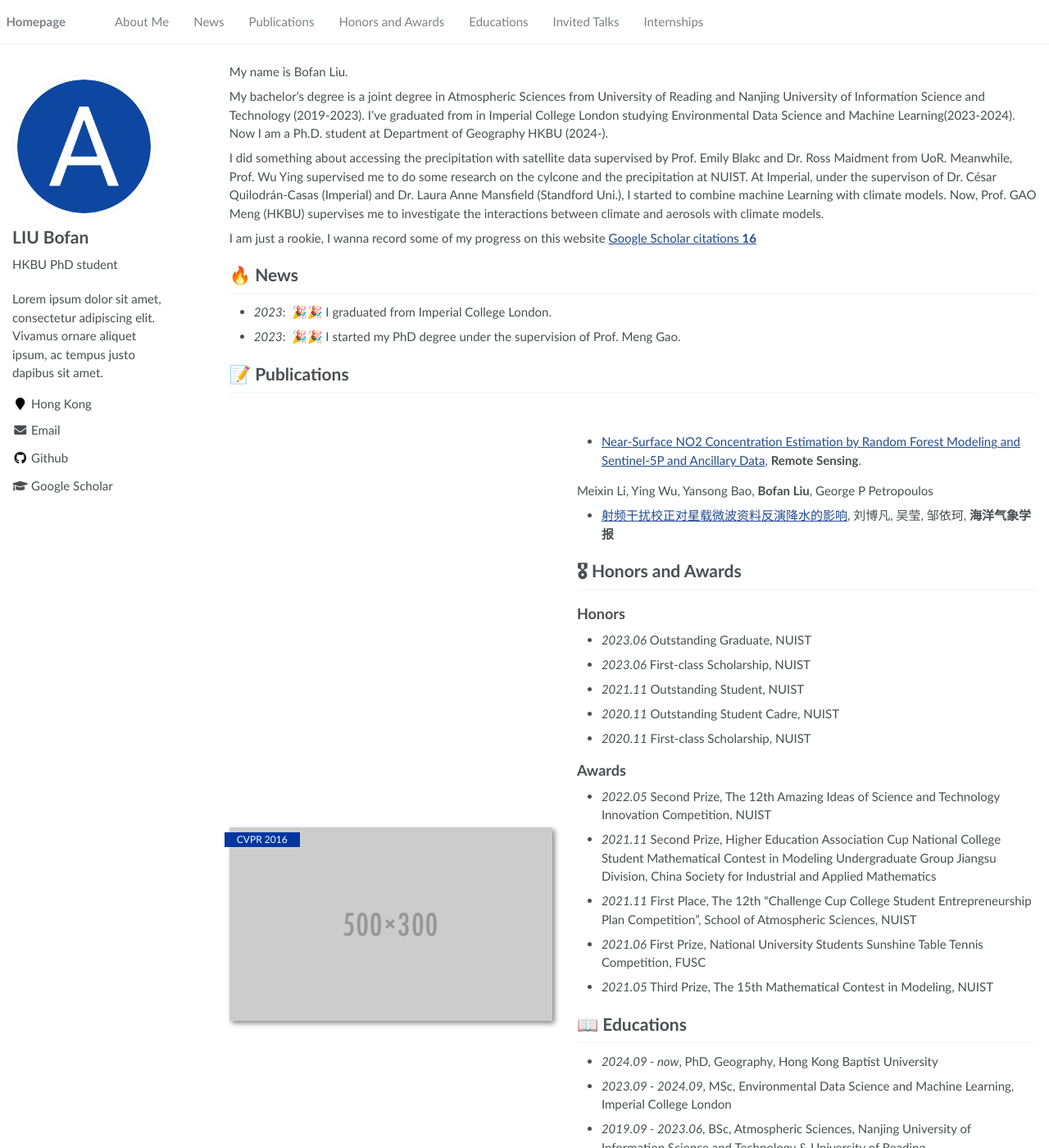
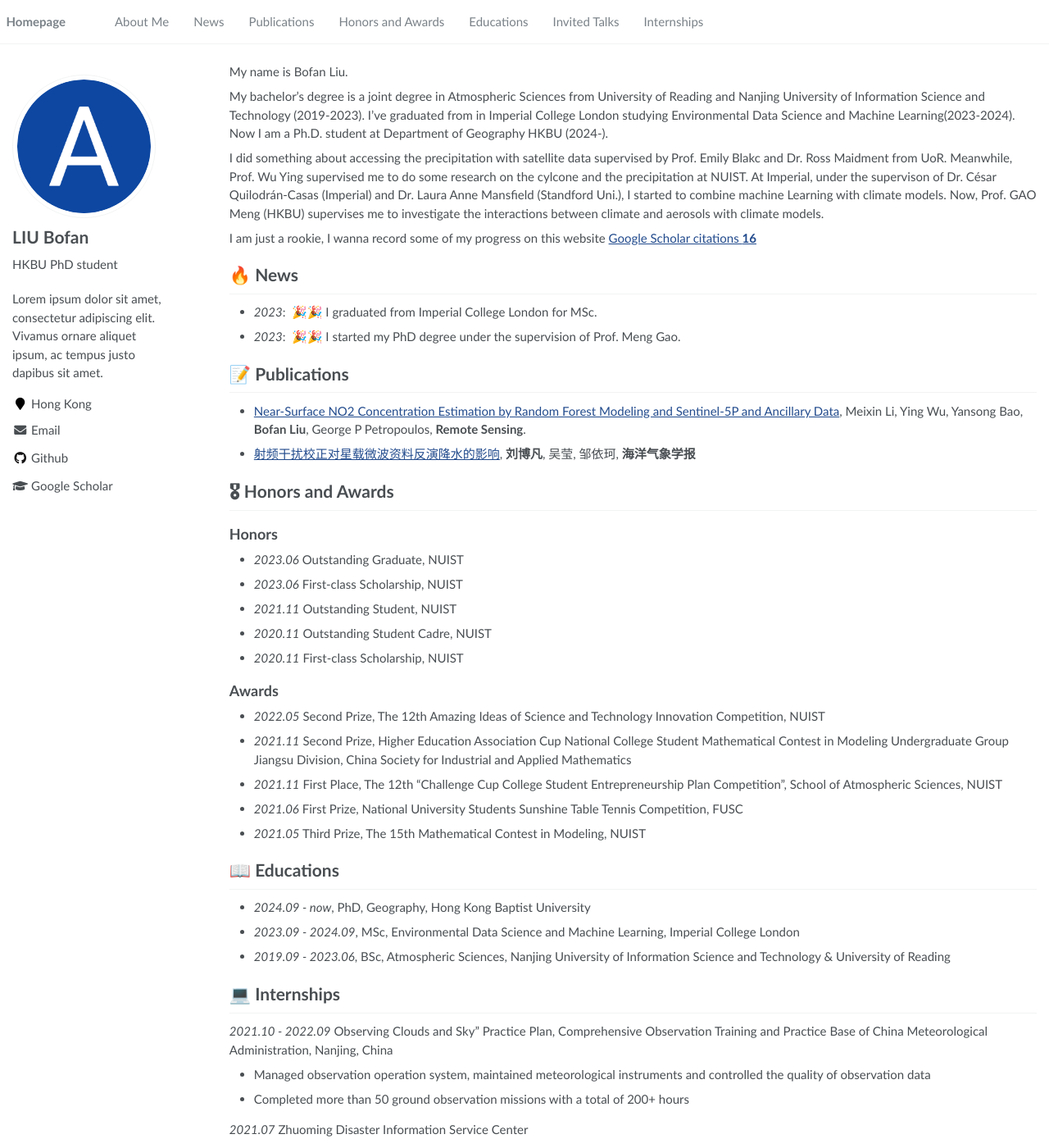
Before and after one commit to jiayizhou1022/jiayizhou1022.github.io, a Jekyll site: the page built from _pages/about.md, in a window 1280 px wide and 1400 px high. Shown: the whole window at 82% size. Built offline with Jekyll 4.4.1, drawn with Linux system fonts in a browser that asks for light colours.

Commit message:
Update about.md

```diff
--- a/_pages/about.md
+++ b/_pages/about.md
@@ -38,24 +38,24 @@ I am just a rookie, I wanna record some of my progress on this website
 <!-- https://scholar.google.com/citations?user=8Ni9HBQAAAAJ&hl=en&oi=ao -->
 
 # 🔥 News
-- *2023*: &nbsp;🎉🎉 I graduated from Imperial College London.
+- *2023*: &nbsp;🎉🎉 I graduated from Imperial College London for MSc.
 - *2023*: &nbsp;🎉🎉 I started my PhD degree under the supervision of Prof. Meng Gao.
 
 # 📝 Publications
 
-<div class='paper-box'><div class='paper-box-image'><div><div class="badge">CVPR 2016</div><img src='images/500x300.png' alt="sym" width="100%"></div></div>
-<div class='paper-box-text' markdown="1">
+<!--<div class='paper-box'><div class='paper-box-image'><div><div class="badge">CVPR 2016</div><img src='images/500x300.png' alt="sym" width="100%"></div></div>
+<div class='paper-box-text' markdown="1">-->
 
-- [Near-Surface NO2 Concentration Estimation by Random Forest Modeling and Sentinel-5P and Ancillary Data](https://www.mdpi.com/2072-4292/14/15/3612), **Remote Sensing**.
+- [Near-Surface NO2 Concentration Estimation by Random Forest Modeling and Sentinel-5P and Ancillary Data](https://www.mdpi.com/2072-4292/14/15/3612), Meixin Li, Ying Wu, Yansong Bao, **Bofan Liu**, George P Petropoulos, **Remote Sensing**.
 
-Meixin Li, Ying Wu, Yansong Bao, **Bofan Liu**, George P Petropoulos
+- [射频干扰校正对星载微波资料反演降水的影响](10.19513/j.cnki.hyqxxb.20221018003), **刘博凡**, 吴莹, 邹依珂, **海洋气象学报**
 
 <!--[**Project**](https://scholar.google.com/citations?view_op=view_citation&hl=zh-CN&user=DhtAFkwAAAAJ&citation_for_view=DhtAFkwAAAAJ:ALROH1vI_8AC) <strong><span class='show_paper_citations' data='DhtAFkwAAAAJ:ALROH1vI_8AC'></span></strong>
 - Lorem ipsum dolor sit amet, consectetur adipiscing elit. Vivamus ornare aliquet ipsum, ac tempus justo dapibus sit amet.
 </div>
 </div>-->
 
-- [射频干扰校正对星载微波资料反演降水的影响](10.19513/j.cnki.hyqxxb.20221018003), 刘博凡, 吴莹, 邹依珂, **海洋气象学报**
+
 
 # 🎖 Honors and Awards
 ## Honors
```
